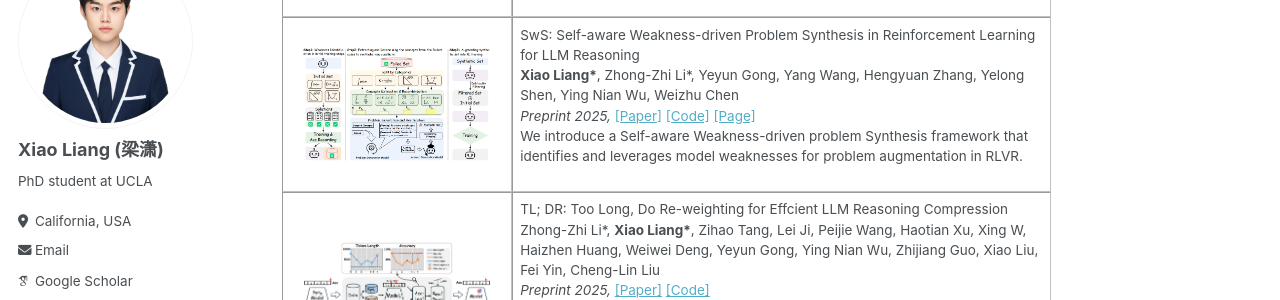
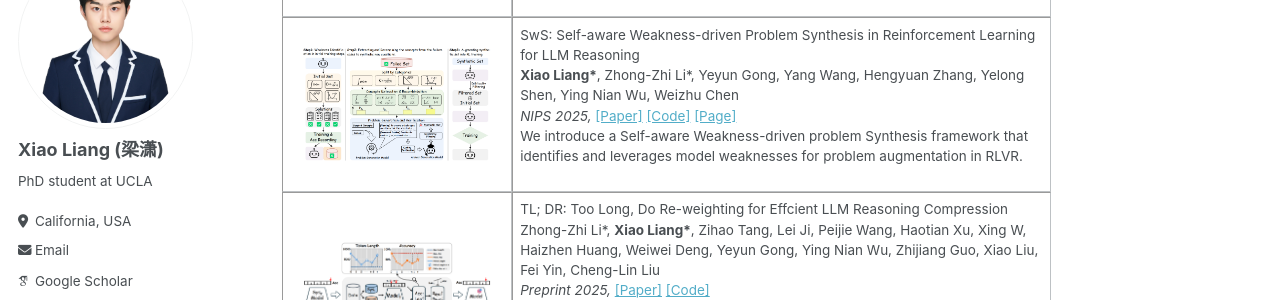
Before and after one commit to MasterVito/MasterVito.github.io, a Jekyll site: the page built from _pages/about.md, in a window 1280 px wide and 900 px high, scrolled down 717 px. Shown: the part 152-452 px from the top of the window. Built offline with Jekyll 4.4.1, drawn with Linux system fonts in a browser that asks for light colours; some web fonts are replaced.

Commit message:
Update about.md

```diff
--- a/_pages/about.md
+++ b/_pages/about.md
@@ -68,7 +68,7 @@ My research interests lie at the intersection of generative models, large langua
       <br>
       <b>Xiao Liang*</b>, Zhong-Zhi Li*, Yeyun Gong, Yang Wang, Hengyuan Zhang, Yelong Shen, Ying Nian Wu, Weizhu Chen
       <br>
-      <em>Preprint 2025, </em> <a href="https://arxiv.org/abs/2506.08989">[Paper]</a> <a href="https://github.com/MasterVito/SwS">[Code]</a> <a href="https://mastervito.github.io/MasterVito.SwS.github.io/">[Page]</a>
+      <em>NIPS 2025, </em> <a href="https://arxiv.org/abs/2506.08989">[Paper]</a> <a href="https://github.com/MasterVito/SwS">[Code]</a> <a href="https://mastervito.github.io/MasterVito.SwS.github.io/">[Page]</a>
       <br>
       <p> We introduce a Self-aware Weakness-driven problem Synthesis framework that identifies and leverages model weaknesses for problem augmentation in RLVR.</p>
     </td>
```
